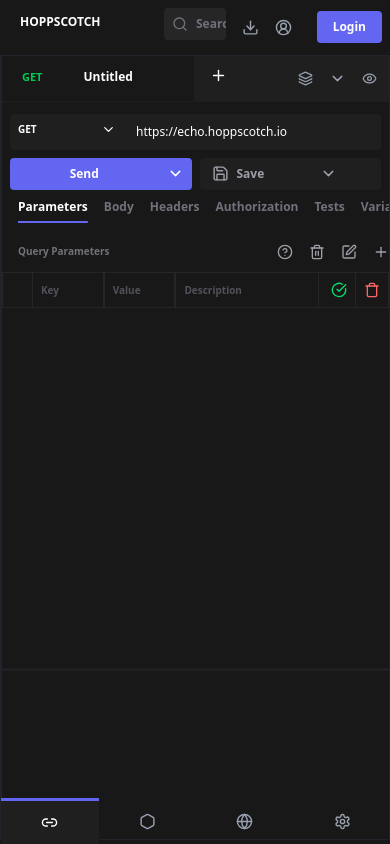
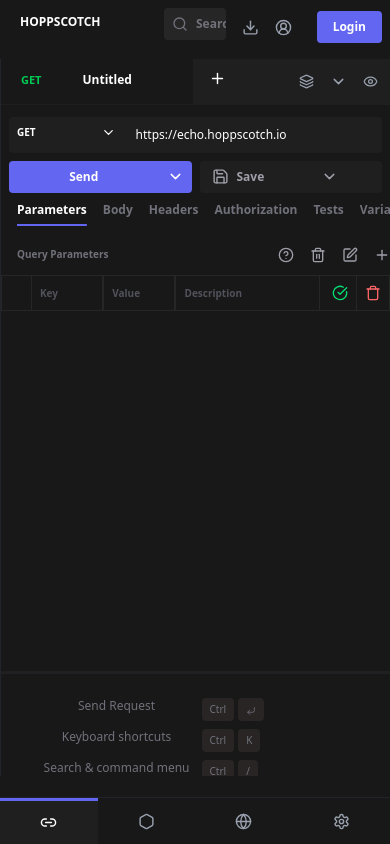
Before and after one commit to kid-us/Hoppscotch-Clone, a React (Vite) app: page / in a window 390 px wide. Built offline with nearby package versions, Linux system fonts and the light colour scheme.

Commit message:
Responsive done.

```diff
--- a/src/App.tsx
+++ b/src/App.tsx
@@ -52,7 +52,7 @@
   return (
     <div className="h-screen w-screen overflow-hidden">
       <Navbar />
-      <div className="flex w-full lg:h-[89dvh] h-[93dvh] border border-gray-700/30 overflow-hidden">
+      <div className="flex w-full lg:h-[89dvh] lg:mt-0 mt-1 h-[85dvh] lg:border border-gray-700/30 overflow-hidden">
         {/* Sidebar */}
         {/* Large Device */}
         <div className="lg:block hidden w-12" style={{ height: "34%" }}>
@@ -60,7 +60,7 @@
         </div>
 
         {/* Small Device */}
-        <div className="lg:hidden absolute bottom-0 grid grid-cols-4 w-full">
+        <div className="lg:hidden absolute bottom-0 border-t border-gray-700/30 grid grid-cols-4 w-full">
           <IconButton
             name="Rest"
             direction="top"
--- a/src/components/LeftPanel/Response.tsx
+++ b/src/components/LeftPanel/Response.tsx
@@ -1,7 +1,15 @@
 import { useState } from "react";
 import { Tabs } from "./RequestSection";
 import IconButton from "../IconButton/IconButton";
-import { Copy, Download, Ellipsis, Filter, Save, WrapText } from "lucide-react";
+import {
+  Copy,
+  CornerDownLeft,
+  Download,
+  Ellipsis,
+  Filter,
+  Save,
+  WrapText,
+} from "lucide-react";
 import useRequestStore from "../../store/store";
 
 const Response = () => {
@@ -72,7 +80,7 @@
 
   return (
     <>
-      {isRequested && (
+      {isRequested ? (
         <div className="mt-0">
           <div className="flex space-x-4">
             {responseHeader.map((r) => (
@@ -163,6 +171,55 @@
             ))}
           </div>
         </div>
+      ) : (
+        <div className="flex justify-center mt-4">
+          <div className="grid grid-cols-2 gap-x-3 space-y-2">
+            <p className="text-center text-zinc-500 text-xs font-medium">
+              Send Request
+            </p>
+            <div className="flex space-x-1">
+              <p className="text-[10px] bg-stone-800 rounded px-2 py-1 text-zinc-500">
+                Ctrl
+              </p>
+              <p className="text-[10px] bg-stone-800 rounded px-2 pt-2 text-zinc-500">
+                <CornerDownLeft size={10} />
+              </p>
+            </div>
+
+            <p className="text-center text-zinc-500 text-xs font-medium">
+              Keyboard shortcuts
+            </p>
+            <div className="flex space-x-1">
+              <p className="text-[10px] bg-stone-800 rounded px-2 py-1 text-zinc-500">
+                Ctrl
+              </p>
+              <p className="text-[10px] bg-stone-800 rounded px-2 py-1 text-zinc-500">
+                K
+              </p>
+            </div>
+
+            <p className="text-center text-zinc-500 text-xs font-medium">
+              Search & command menu
+            </p>
+            <div className="flex space-x-1">
+              <p className="text-[10px] bg-stone-800 rounded px-2 py-1 text-zinc-500">
+                Ctrl
+              </p>
+              <p className="text-[10px] bg-stone-800 rounded px-2 py-1 text-zinc-500">
+                /
+              </p>
+            </div>
+
+            <p className="text-center text-zinc-500 text-xs font-medium">
+              Help menu
+            </p>
+            <div className="flex space-x-1">
+              <p className="text-[10px] bg-stone-800 rounded px-2 py-1 text-zinc-500">
+                ?
+              </p>
+            </div>
+          </div>
+        </div>
       )}
     </>
   );
```
